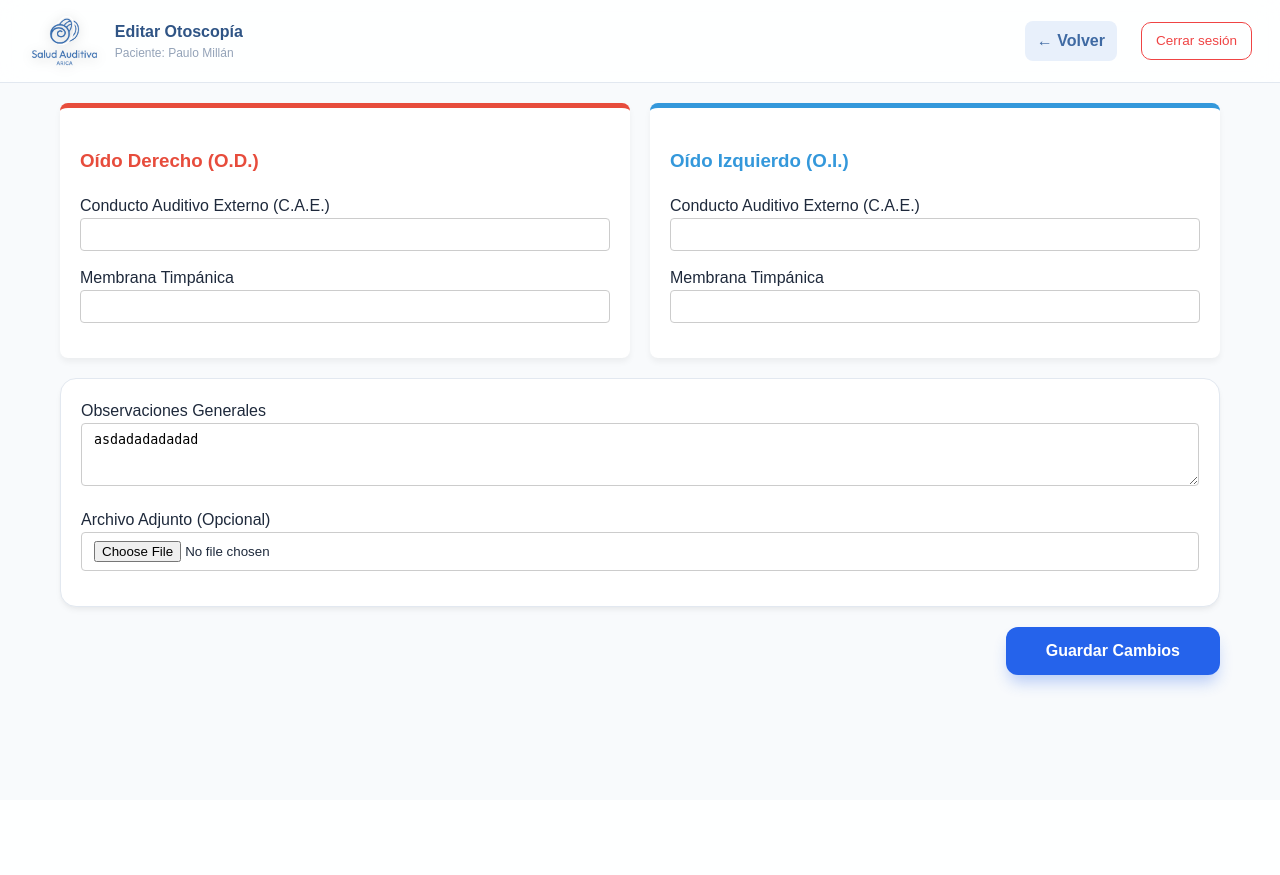
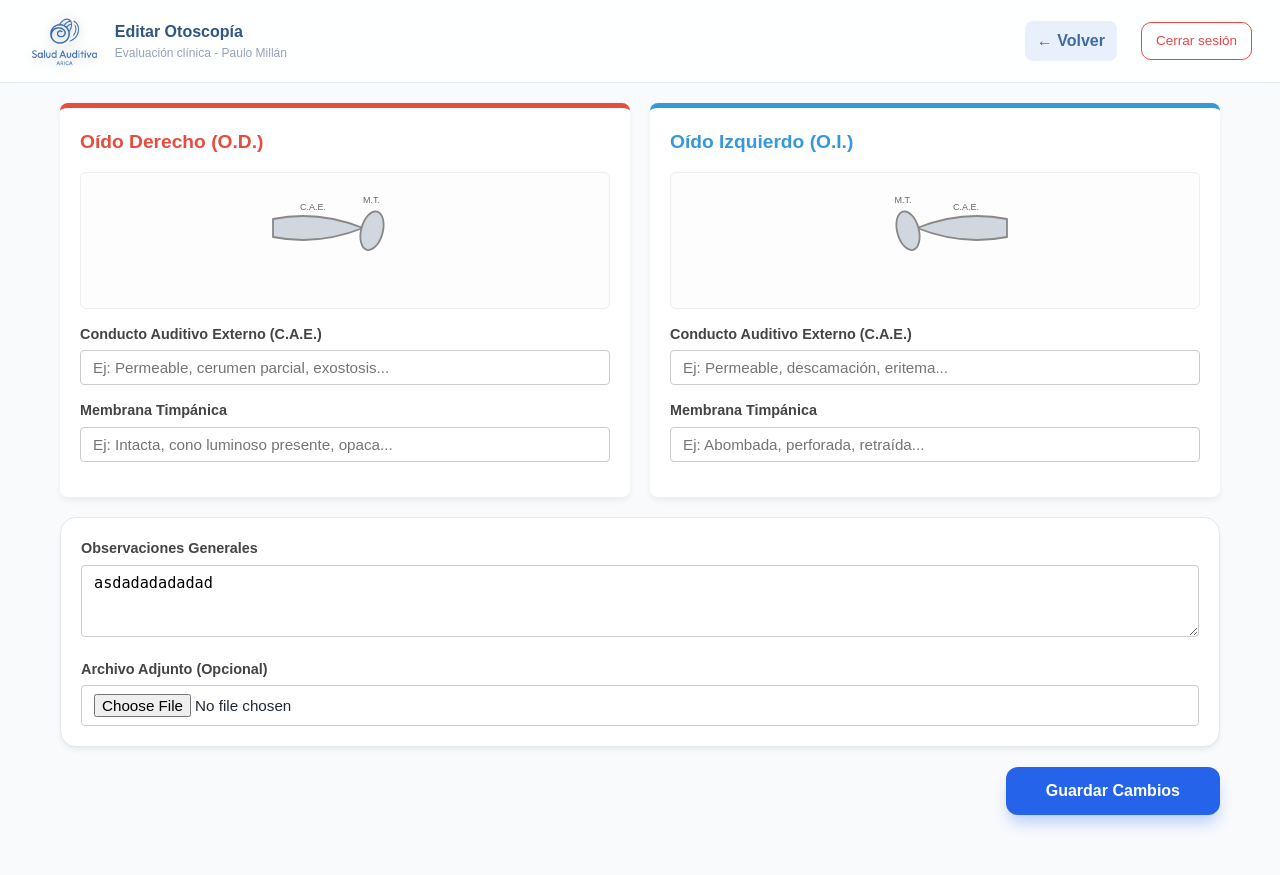
Before and after one commit to PauloJacko/pacientes_audiologia, a Django app: page /evaluaciones/otoscopia/29/editar/ in a window 1280 px wide. Before the commit the page ends 691 px from the top, so only its background shows below. Run offline with Django 5.2, Linux system fonts and the light colour scheme; data comes from the database, SQL or seed files in the repository; both versions use the stored data as it was after the commit.

Commit message:
otoscopia finalizada

```diff
--- a/evaluaciones/templates/evaluaciones/editar_otoscopia.html
+++ b/evaluaciones/templates/evaluaciones/editar_otoscopia.html
@@ -6,22 +6,90 @@
     <title>Editar Otoscopía - {{ evaluacion.paciente.nombre }}</title>
     <link rel="stylesheet" href="{% static 'evaluaciones/css/audiometria.css' %}">
     <style>
-        .otoscopia-grid { display: grid; grid-template-columns: 1fr 1fr; gap: 20px; margin-bottom: 20px; }
-        .ear-card { border-radius: 8px; padding: 20px; background: #ffffff; box-shadow: 0 4px 6px rgba(0,0,0,0.05); border-top: 5px solid #ccc; }
+        .otoscopia-grid {
+            display: grid;
+            grid-template-columns: 1fr 1fr;
+            gap: 20px;
+            margin-bottom: 20px;
+        }
+        .ear-card {
+            border-radius: 8px;
+            padding: 20px;
+            background: #ffffff;
+            box-shadow: 0 4px 6px rgba(0,0,0,0.05);
+            border-top: 5px solid #ccc;
+        }
         .ear-card.od { border-top-color: #e74c3c; }
         .ear-card.oi { border-top-color: #3498db; }
+
+        .ear-title {
+            font-size: 1.2rem;
+            font-weight: bold;
+            margin-bottom: 15px;
+            display: flex;
+            align-items: center;
+            gap: 10px;
+        }
+        .ear-title.od { color: #e74c3c; }
+        .ear-title.oi { color: #3498db; }
+
+        .svg-container {
+            text-align: center;
+            margin-bottom: 15px;
+            background: #fdfdfd;
+            border: 1px solid #eee;
+            border-radius: 6px;
+            padding: 10px;
+        }
+        .ear-svg {
+            width: 100%;
+            max-width: 180px;
+            height: auto;
+        }
+
+        /* Elementos interactivos del SVG */
+        .svg-part {
+            transition: all 0.3s ease;
+            fill: #d0d7de;
+        }
+        .svg-part.highlight {
+            fill: #f1c40f !important;
+            filter: drop-shadow(0px 0px 4px #f39c12);
+        }
+
         .form-group { margin-bottom: 15px; }
-        .form-control { width: 100%; padding: 8px 12px; border: 1px solid #ccc; border-radius: 4px; box-sizing: border-border; }
+        .form-group label {
+            display: block;
+            font-weight: 600;
+            margin-bottom: 5px;
+            color: #444;
+            font-size: 0.9rem;
+        }
+        .form-control {
+            width: 100%;
+            padding: 8px 12px;
+            border: 1px solid #ccc;
+            border-radius: 4px;
+            font-size: 0.95rem;
+            box-sizing: border-box;
+        }
+        .form-control:focus {
+            outline: none;
+            border-color: #2980b9;
+        }
     </style>
 </head>
 <body>
 
+<div id="paciente-data" data-edad="{{ evaluacion.paciente.edad|default:'' }}" style="display: none;"></div>
+
+<!-- HEADER CLÍNICO -->
 <div class="header">
     <div class="header-left">
         <img src="{% static 'Login/img/logo-png.png' %}" class="logo-header">
         <div class="header-text">
             <span class="title">Editar Otoscopía</span>
-            <span class="subtitle">Paciente: {{ evaluacion.paciente.nombre }}</span>
+            <span class="subtitle">Evaluación clínica - {{ evaluacion.paciente.nombre }}</span>
         </div>
     </div>
     <div class="header-right">
@@ -35,41 +103,80 @@
         {% csrf_token %}
 
         <div class="otoscopia-grid">
-            <!-- OD -->
+
+            <!-- OÍDO DERECHO (OD) -->
             <div class="ear-card od">
-                <h3 style="color: #e74c3c;">Oído Derecho (O.D.)</h3>
+                <div class="ear-title od">
+                    <span>Oído Derecho (O.D.)</span>
+                </div>
+
+                <div class="svg-container">
+                    <svg class="ear-svg" viewBox="0 0 200 120" xmlns="http://www.w3.org/2000/svg">
+                        <!-- CAE OD -->
+                        <path id="svg-cae-od" class="svg-part" d="M 20 40 Q 70 30 120 50 Q 70 70 20 60 Z" stroke="#888" stroke-width="2"/>
+                        <!-- Membrana Timpánica OD -->
+                        <ellipse id="svg-mem-od" class="svg-part" cx="130" cy="53" rx="12" ry="22" stroke="#888" stroke-width="2" transform="rotate(15 130 53)"/>
+                        <text x="50" y="30" font-size="10" fill="#666">C.A.E.</text>
+                        <text x="120" y="22" font-size="10" fill="#666">M.T.</text>
+                    </svg>
+                </div>
+
                 <div class="form-group">
                     <label>Conducto Auditivo Externo (C.A.E.)</label>
-                    <input type="text" name="cae_od" class="form-control" value="{{ otoscopia.cae_od|default:'' }}">
+                    <input type="text" name="cae_od" class="form-control focus-trigger" data-target="svg-cae-od" value="{{ otoscopia.cae_od|default:'' }}" placeholder="Ej: Permeable, cerumen parcial, exostosis...">
                 </div>
+
                 <div class="form-group">
                     <label>Membrana Timpánica</label>
-                    <input type="text" name="membrana_od" class="form-control" value="{{ otoscopia.membrana_od|default:'' }}">
+                    <input type="text" name="membrana_od" class="form-control focus-trigger" data-target="svg-mem-od" value="{{ otoscopia.membrana_od|default:'' }}" placeholder="Ej: Intacta, cono luminoso presente, opaca...">
                 </div>
             </div>
 
-            <!-- OI -->
+            <!-- OÍDO IZQUIERDO (OI) -->
             <div class="ear-card oi">
-                <h3 style="color: #3498db;">Oído Izquierdo (O.I.)</h3>
+                <div class="ear-title oi">
+                    <span>Oído Izquierdo (O.I.)</span>
+                </div>
+
+                <div class="svg-container">
+                    <svg class="ear-svg" viewBox="0 0 200 120" xmlns="http://www.w3.org/2000/svg">
+                        <!-- CAE OI -->
+                        <path id="svg-cae-oi" class="svg-part" d="M 180 40 Q 130 30 80 50 Q 130 70 180 60 Z" stroke="#888" stroke-width="2"/>
+                        <!-- Membrana Timpánica OI -->
+                        <ellipse id="svg-mem-oi" class="svg-part" cx="70" cy="53" rx="12" ry="22" stroke="#888" stroke-width="2" transform="rotate(-15 70 53)"/>
+                        <text x="120" y="30" font-size="10" fill="#666">C.A.E.</text>
+                        <text x="55" y="22" font-size="10" fill="#666">M.T.</text>
+                    </svg>
+                </div>
+
                 <div class="form-group">
                     <label>Conducto Auditivo Externo (C.A.E.)</label>
-                    <input type="text" name="cae_oi" class="form-control" value="{{ otoscopia.cae_oi|default:'' }}">
+                    <input type="text" name="cae_oi" class="form-control focus-trigger" data-target="svg-cae-oi" value="{{ otoscopia.cae_oi|default:'' }}" placeholder="Ej: Permeable, descamación, eritema...">
                 </div>
+
                 <div class="form-group">
                     <label>Membrana Timpánica</label>
-                    <input type="text" name="membrana_oi" class="form-control" value="{{ otoscopia.membrana_oi|default:'' }}">
+                    <input type="text" name="membrana_oi" class="form-control focus-trigger" data-target="svg-mem-oi" value="{{ otoscopia.membrana_oi|default:'' }}" placeholder="Ej: Abombada, perforada, retraída...">
                 </div>
             </div>
+
         </div>
 
+        <!-- OBSERVACIONES Y ARCHIVO -->
         <div class="card" style="margin-bottom: 20px; padding: 20px;">
             <div class="form-group">
                 <label>Observaciones Generales</label>
-                <textarea name="observaciones" class="form-control" rows="3">{{ evaluacion.observaciones|default:'' }}</textarea>
+                <textarea name="observaciones" class="form-control" rows="3" placeholder="Comentarios o hallazgos adicionales...">{{ evaluacion.observaciones|default:'' }}</textarea>
             </div>
-            <div class="form-group">
+
+            <div class="form-group" style="margin-bottom: 0;">
                 <label>Archivo Adjunto (Opcional)</label>
                 <input type="file" name="archivo" class="form-control">
+                {% if evaluacion.archivo %}
+                    <small style="display: block; margin-top: 5px; color: #666;">
+                        Archivo actual: <a href="{{ evaluacion.archivo.url }}" target="_blank">Ver adjunto</a>
+                    </small>
+                {% endif %}
             </div>
         </div>
 
@@ -79,5 +186,22 @@
     </form>
 </main>
 
+<script>
+    // Iluminación dinámica de las secciones SVG según el campo en foco
+    document.querySelectorAll('.focus-trigger').forEach(input => {
+        input.addEventListener('focus', function() {
+            const targetId = this.dataset.target;
+            const element = document.getElementById(targetId);
+            if(element) element.classList.add('highlight');
+        });
+
+        input.addEventListener('blur', function() {
+            const targetId = this.dataset.target;
+            const element = document.getElementById(targetId);
+            if(element) element.classList.remove('highlight');
+        });
+    });
+</script>
+
 </body>
 </html>
```
Also changed, not shown: db.sqlite3.
